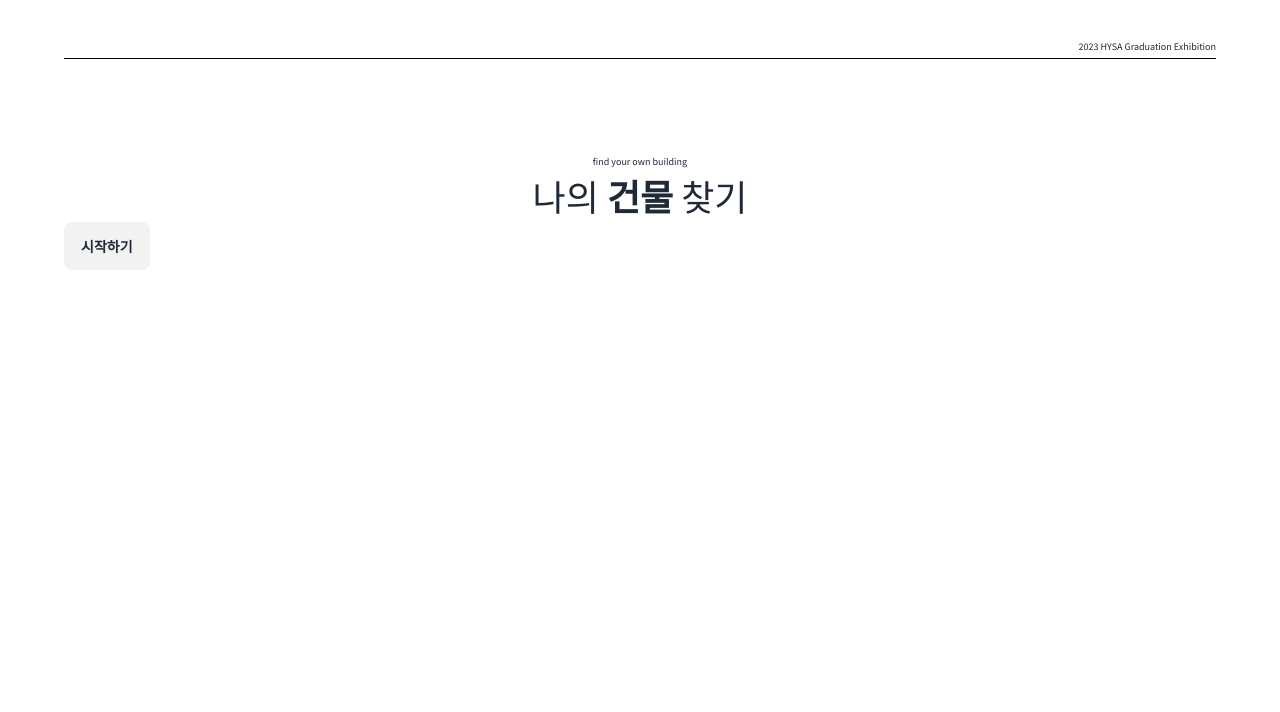
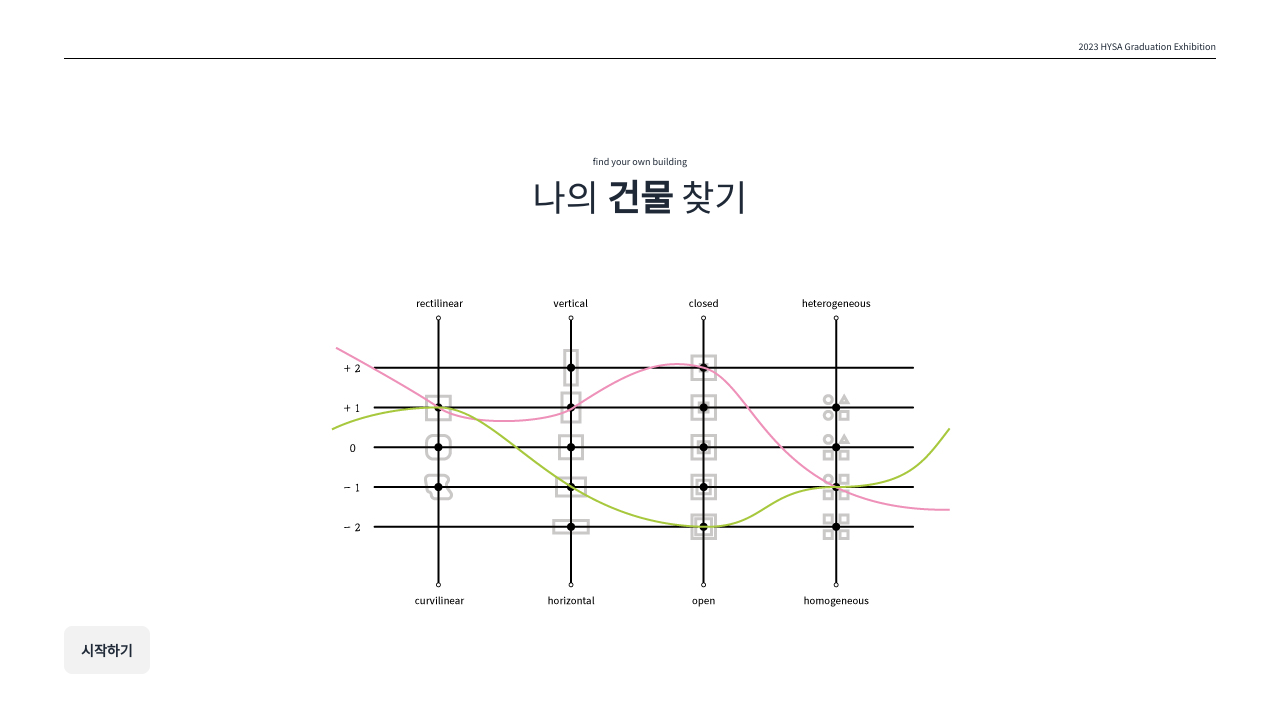
Before and after one commit to jyooj08/design-automation, a Next.js app: page / in a window 1280 px wide. Shown: the top 712 px of the page. Built offline with nearby package versions, Linux system fonts and the light colour scheme.

Commit message:
시작화면 이미지

```diff
--- a/src/pages/index.jsx
+++ b/src/pages/index.jsx
@@ -1,3 +1,4 @@
+/* eslint-disable @next/next/no-img-element */
 import Header from "@/components/Header";
 import Link from "next/link";
 
@@ -12,6 +13,13 @@ const Home = () => {
             나의 <span className="font-bold">건물</span> 찾기
           </div>
         </div>
+
+        <img
+          src="/images/start.jpeg"
+          alt="시작 화면 이미지"
+          className="mx-auto mt-16"
+        />
+
         <Link href="/select" className="btn">
           시작하기
         </Link>
```
